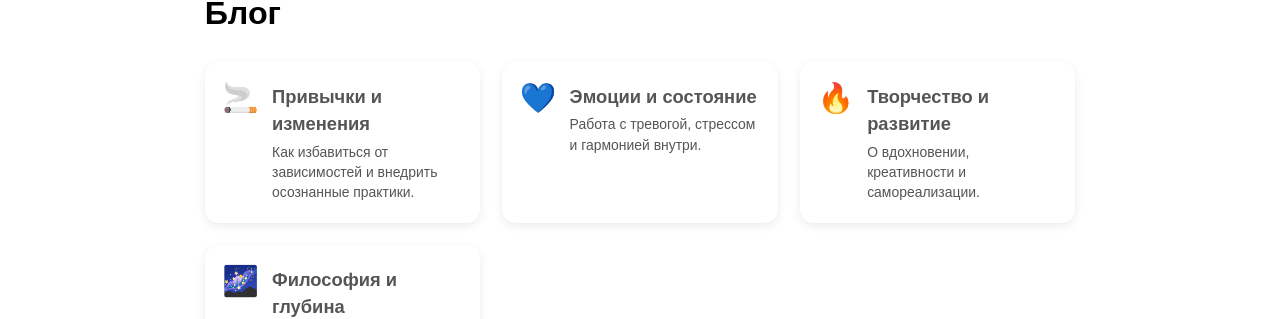
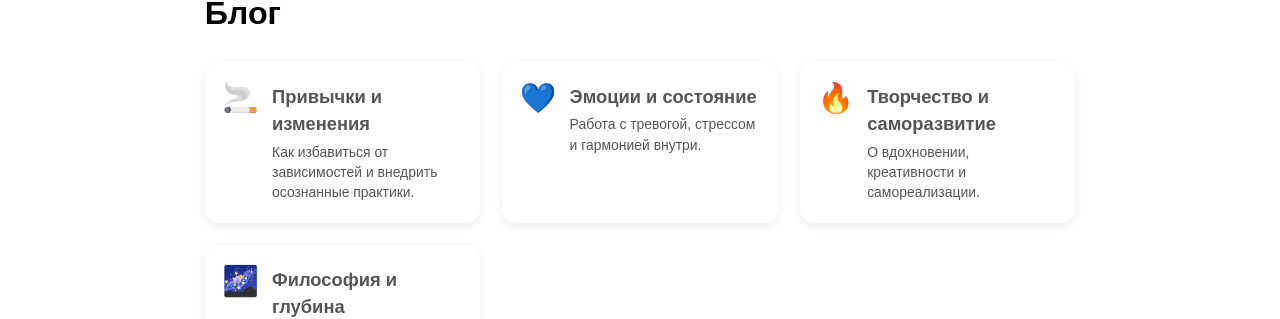
Before and after one commit to Nikmi101/stab-domen, a Jekyll site: the page built from blog/index.html, in a window 1280 px wide. Shown: the part 378-697 px from the top of the page. Built offline with Jekyll 4.4.1, drawn with Linux system fonts in a browser that asks for light colours.

Commit message:
Update index.html

```diff
--- a/blog/index.html
+++ b/blog/index.html
@@ -35,7 +35,7 @@ banner:
     <a href="/blog/creativity/" class="blog-card">
       <div class="blog-icon">🔥</div>
       <div class="blog-text">
-        <h2>Творчество и развитие</h2>
+        <h2>Творчество и саморазвитие</h2>
         <p>О вдохновении, креативности и самореализации.</p>
       </div>
     </a>
```
